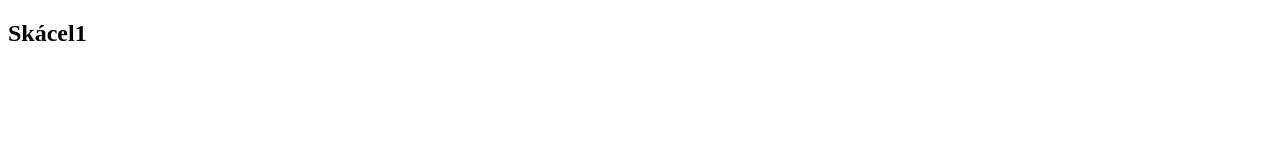
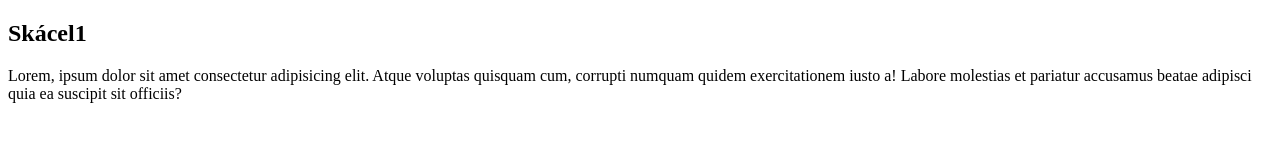
Before and after one commit to Namitka11/Sk-cel, a plain HTML site: page skacel1/index.html in a window 1280 px wide. Drawn offline with Linux system fonts and the light colour scheme.

Commit message:
prvni odstavec

```diff
--- a/skacel1/index.html
+++ b/skacel1/index.html
@@ -7,5 +7,8 @@
 </head>
 <body>
     <h2>Skácel1</h2>
+    <p>Lorem, ipsum dolor sit amet consectetur adipisicing elit. Atque voluptas quisquam cum, corrupti numquam quidem
+        exercitationem iusto a! Labore molestias et pariatur accusamus beatae adipisci quia ea suscipit sit officiis?
+    </p>
 </body>
 </html>
```
